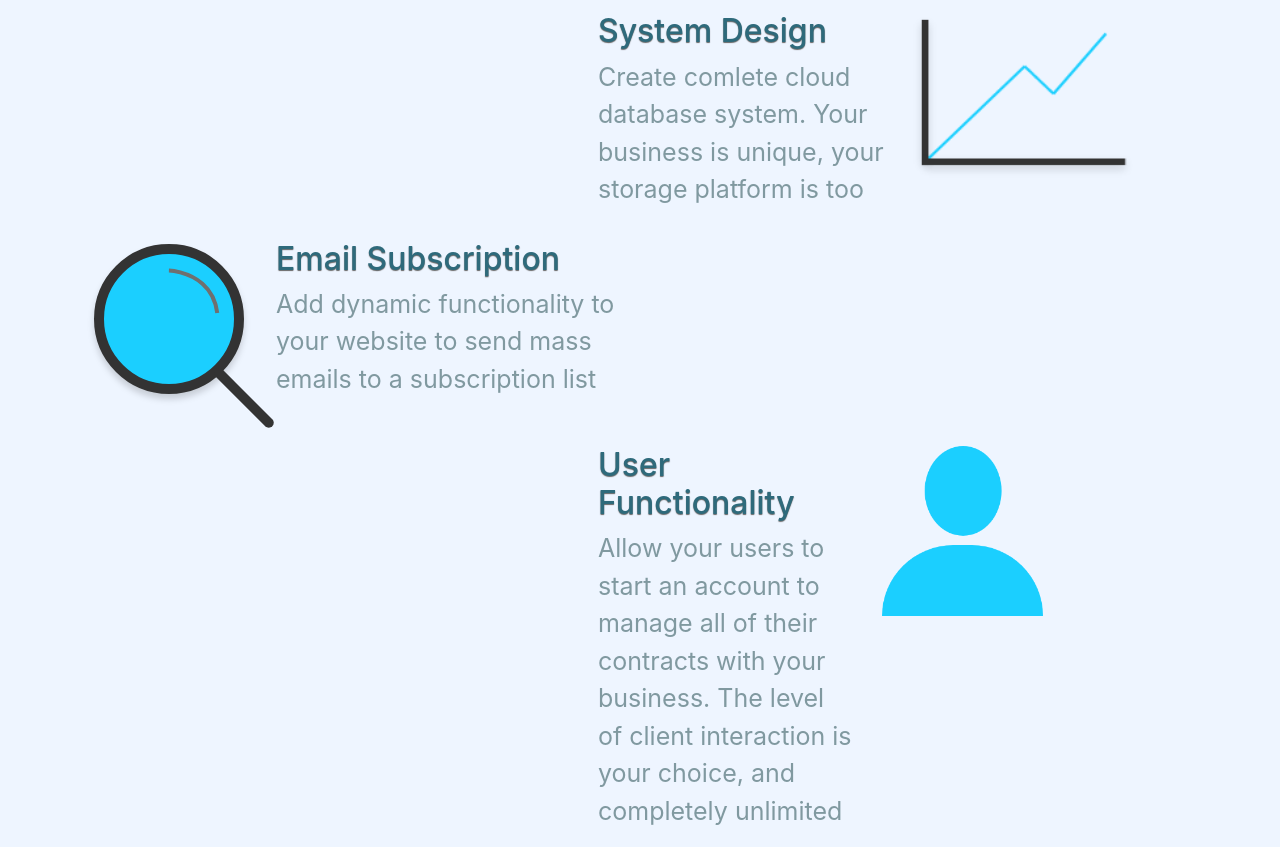
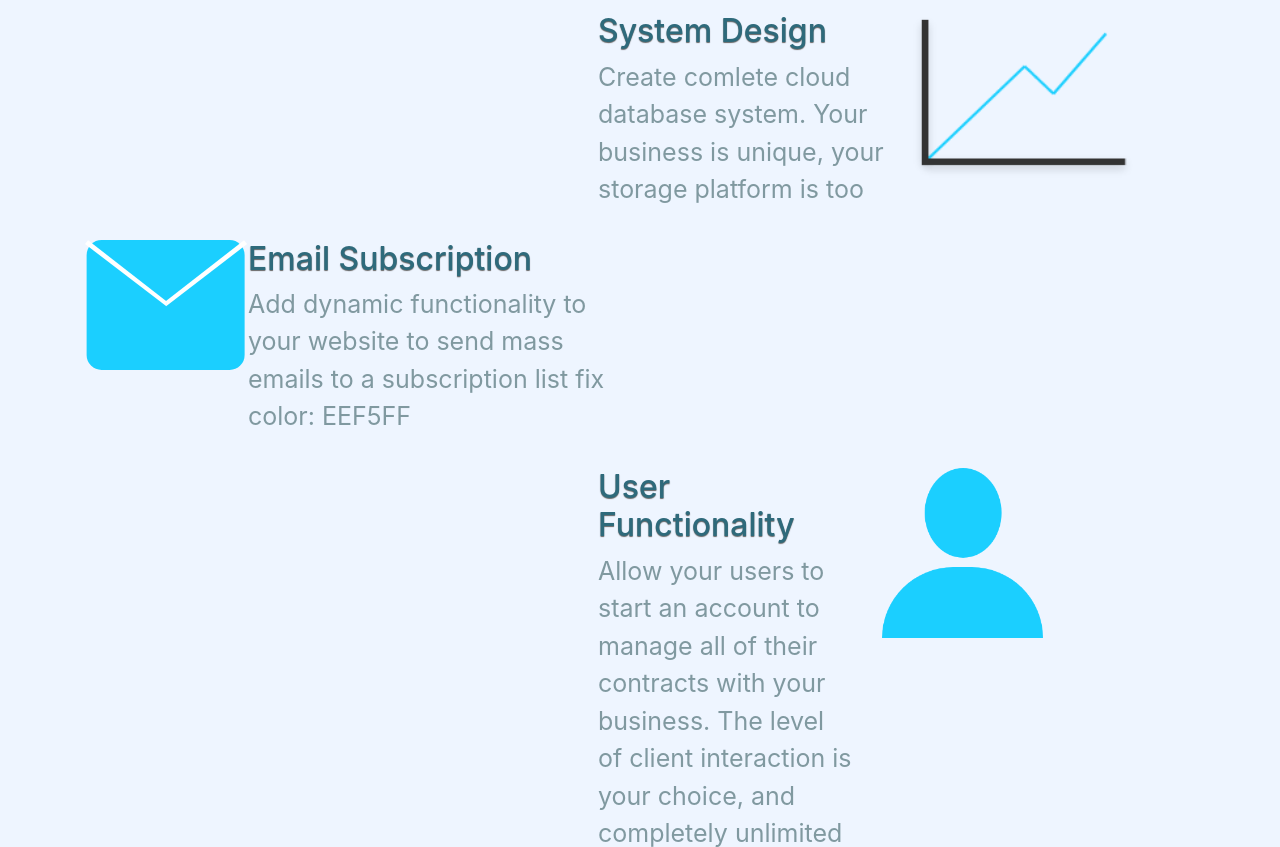
Before and after one commit to wdrescher/drescherdata, a Django app: page /services/ in a window 1280 px wide. Shown: the part 782-1629 px from the top of the page. Before the commit the page ends 1607 px from the top, so only its background shows below. Run offline with Django 3.2, Linux system fonts and the light colour scheme; some libraries are stand-ins or nearby versions.

Commit message:
fix email icon and color

```diff
--- a/drescher_data/drescher_data/templates/pages/services.html
+++ b/drescher_data/drescher_data/templates/pages/services.html
@@ -46,12 +46,14 @@
 			<div class="row">
 			 <div class="col-6">
 				 <div class="media">
-					 <img src="{% static "media/mag.png" %}" alt=''>
+					 <img src="{% static "media/mail.png" %}" alt=''>
 					 <div class="media-body">
 						 <h2 id="header">Email Subscription</h2>
 						 <p>Add dynamic functionality to <br>
 							 your website to send mass <br>
-							 emails to a subscription list</p>
+							 emails to a subscription list
+							 fix color: EEF5FF
+						 </p>
 					 </div>
 				 </div>
 			 </div>
```
